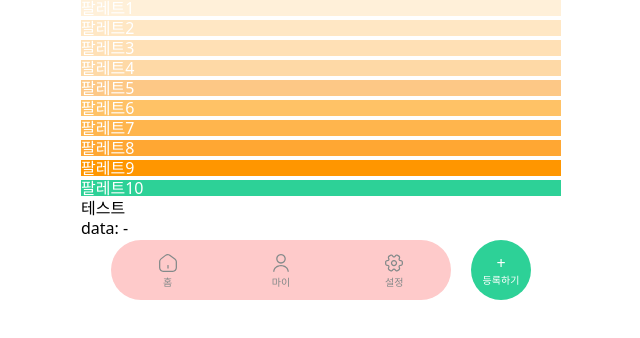
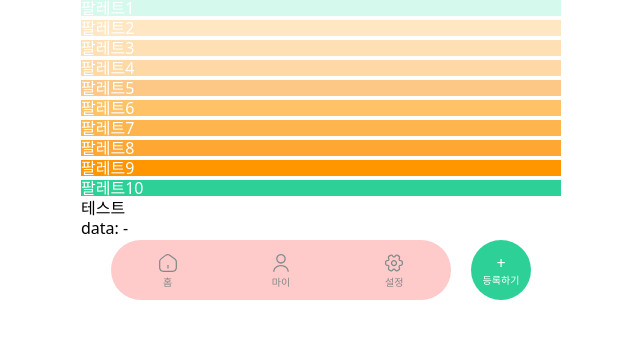
Before and after one commit to DND-Hi/FE, a Next.js app: page / in a window 1280 px wide. Shown: the top 338 px of the page, without its empty margins (319-959 px from the left). Built offline with nearby package versions, Linux system fonts and the light colour scheme; no server answers.

Commit message:
chore: add primary-10

```diff
--- a/tailwind.config.ts
+++ b/tailwind.config.ts
@@ -29,7 +29,7 @@ const config: Config = {
       ...colors,
       primary: {
         DEFAULT: "#2DD197",
-        10: "#FFF0D9",
+        10: "#D5F9EC",
         20: "#FFE7C4",
         30: "#FFE0B5",
         40: "#FED9A6",
```
